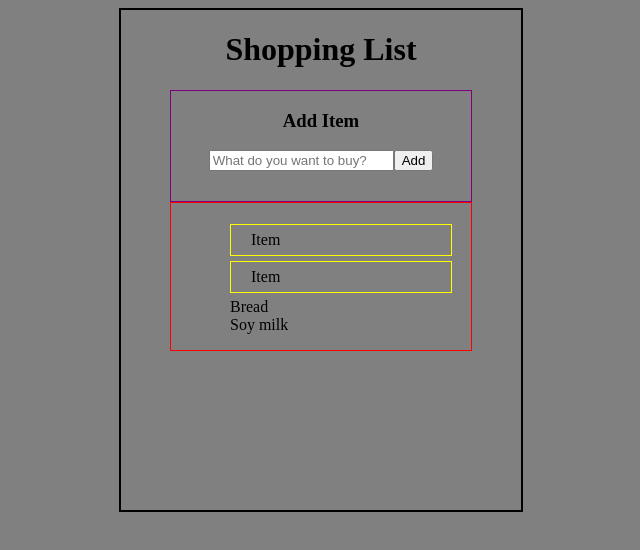
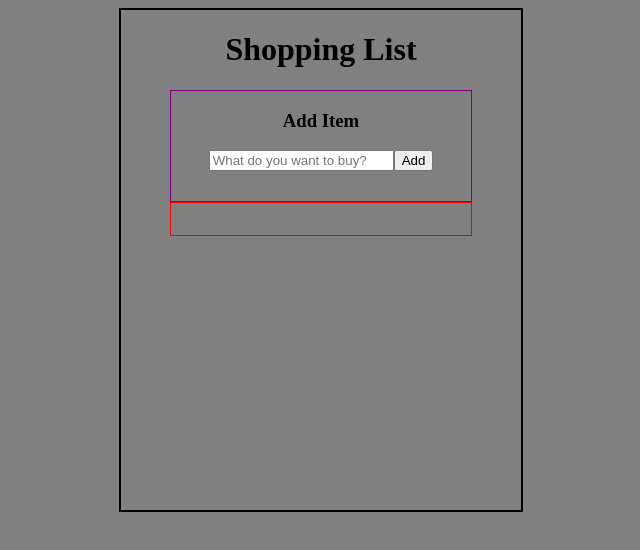
Before and after one commit to PatrikTomek/Shopping-list_React, a React (Create React App) app: page / in a window 1280 px wide. Shown: the top 550 px of the page, without its empty margins (319-959 px from the left). Built offline with nearby package versions, Linux system fonts and the light colour scheme.

Commit message:
Adding custom items to the list

```diff
--- a/src/App.js
+++ b/src/App.js
@@ -1,13 +1,26 @@
+import { useState } from "react";
 import "./App.css";
 import AddItem from "./components/AddItem";
 import ItemList from "./components/ItemList";
 
 function App() {
+  const [itemList, setItemList] = useState([]);
+
+  const handleAddItem = (itemText) => {
+    console.log(itemText);
+    setItemList((prevItemList) => {
+      return [
+        ...prevItemList,
+        { text: itemText, id: Math.random().toString() },
+      ];
+    });
+  };
+
   return (
     <div className="app_container">
       <h1>Shopping List</h1>
-      <AddItem />
-      <ItemList firstItem="Bread" secondItem="Soy milk" />
+      <AddItem onHandleAddItem={handleAddItem} />
+      <ItemList items={itemList} />
     </div>
   );
 }
--- a/src/components/AddItem.js
+++ b/src/components/AddItem.js
@@ -1,6 +1,6 @@
 import React, { useState } from "react";
 
-const AddItem = () => {
+const AddItem = (props) => {
   const [input, setInput] = useState("");
 
   const handleInput = (e) => {
@@ -9,7 +9,7 @@ const AddItem = () => {
 
   const handleSubmit = (e) => {
     e.preventDefault();
-    console.log(input)
+    props.onHandleAddItem(input);
     setInput("");
   };
 
--- a/src/components/Item.js
+++ b/src/components/Item.js
@@ -1,8 +1,8 @@
 import React from 'react'
 
-const Item = () => {
+const Item = (props) => {
   return (
-    <div className='item'>Item</div>
+    <div className='item'>{props.text}</div>
   )
 }
 
--- a/src/components/ItemList.js
+++ b/src/components/ItemList.js
@@ -5,14 +5,9 @@ const ItemList = (props) => {
   return (
     <div className="item-list_container">
       <ul>
-        <li>
-          <Item />
-        </li>
-        <li>
-          <Item />
-        </li>
-        <li>{props.firstItem}</li>
-        <li>{props.secondItem}</li>
+        {props.items.map((item) => (
+          <li key={item.id}><Item text={item.text} /></li>
+        ))}
       </ul>
     </div>
   );
```
